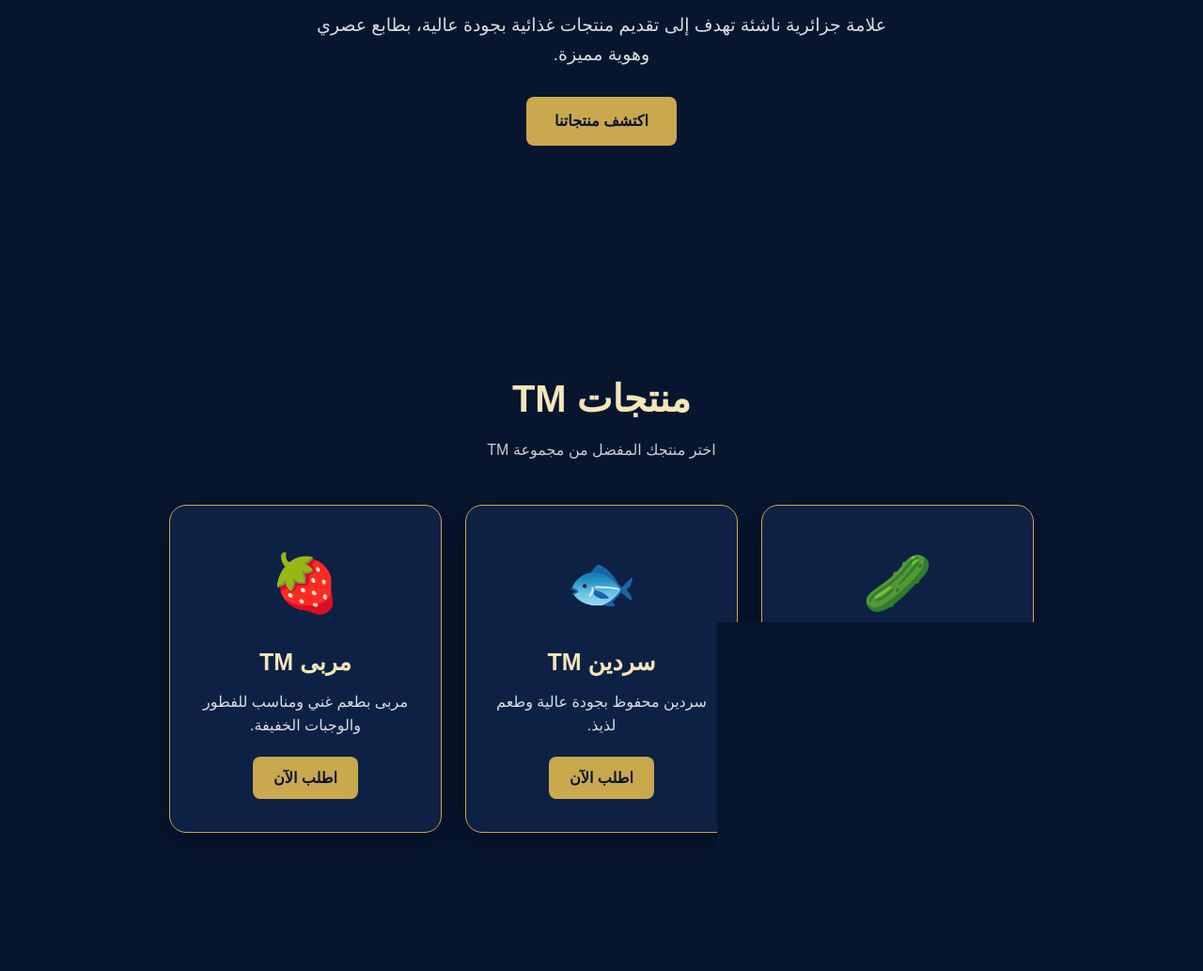
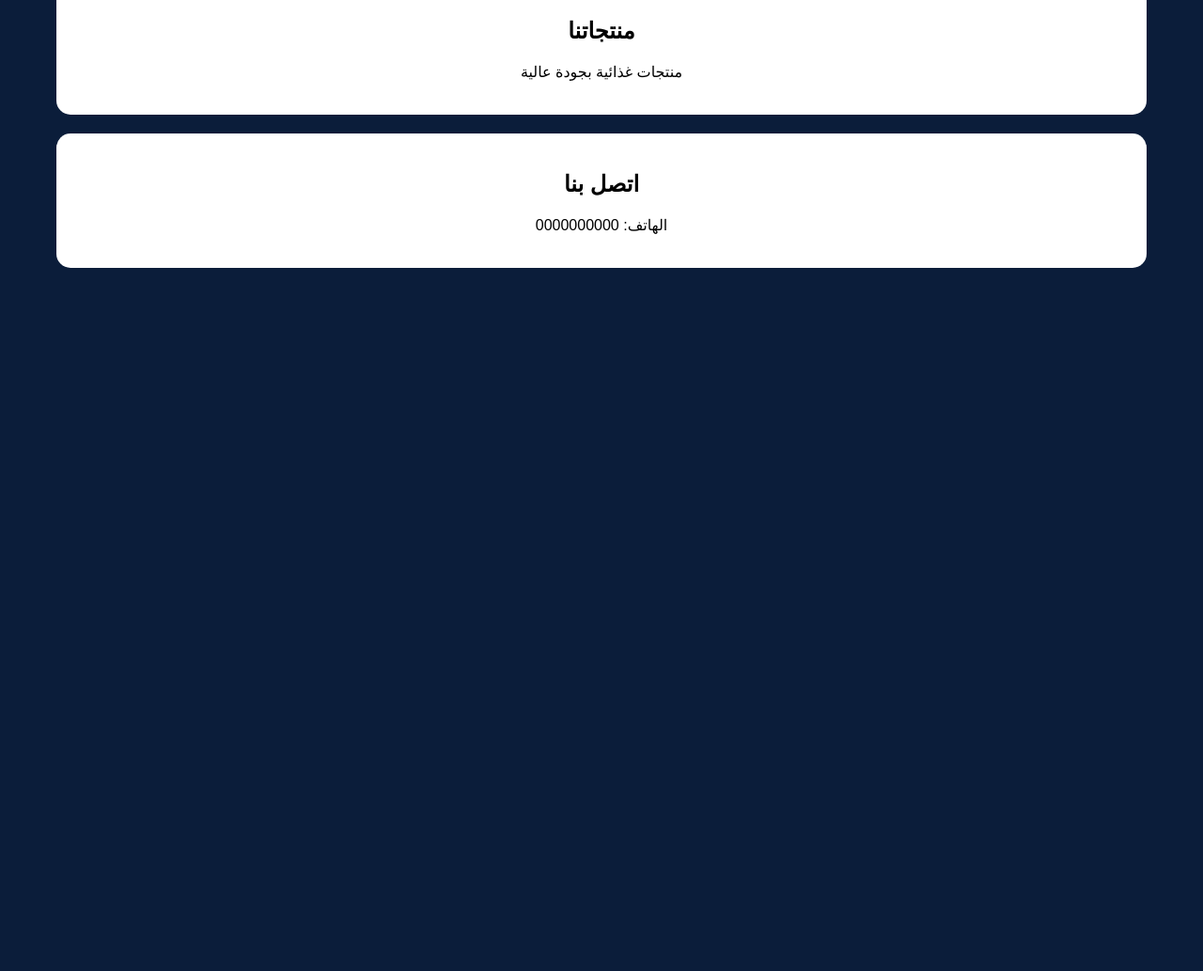
Before and after one commit to mohamedteggarr-bit/Tm_website, a plain HTML site: page index.html in a window 1280 px wide. Shown: the part 355-1388 px from the top of the page at 94% size. After the commit the page ends 800 px from the top, so only its background shows below. Drawn offline with Linux system fonts and the light colour scheme.

Commit message:
Update index.html

```diff
--- a/index.html
+++ b/index.html
@@ -1,198 +1,39 @@
 <!DOCTYPE html>
-<html lang="ar" dir="rtl">
+<html lang="ar">
 <head>
 <meta charset="UTF-8">
 <meta name="viewport" content="width=device-width, initial-scale=1.0">
-  <title>TM | منتجات غذائية</title>
+<title>TM Company</title>
 
 <style>
-    * {
-      box-sizing: border-box;
-      margin: 0;
-      padding: 0;
+body{
+    margin:0;
+    background:#0b1d3a;
+    color:white;
+    font-family:Arial;
+    text-align:center;
 }
 
-    body {
-      font-family: Arial, sans-serif;
-      background: #07152f;
-      color: #f5e6b8;
-      line-height: 1.6;
+header{
+    padding:50px;
 }
 
-    header {
-      padding: 25px 8%;
-      display: flex;
-      justify-content: space-between;
-      align-items: center;
-      background: #061126;
-      border-bottom: 1px solid #c9a84e;
+.logo{
+    font-size:50px;
+    color:#d4af37;
+    font-weight:bold;
 }
 
-    .logo {
-      font-size: 35px;
-      font-weight: bold;
-      color: #f5e6b8;
-      letter-spacing: 4px;
+section{
+    padding:40px;
 }
 
-    nav a {
-      color: #f5e6b8;
-      text-decoration: none;
-      margin: 0 12px;
-      font-weight: bold;
-    }
-
-    nav a:hover {
-      color: #c9a84e;
-    }
-
-    .hero {
-      min-height: 70vh;
-      display: flex;
-      justify-content: center;
-      align-items: center;
-      text-align: center;
-      padding: 60px 20px;
-      background: linear-gradient(
-        rgba(7, 21, 47, .92),
-        rgba(7, 21, 47, .98)
-      );
-    }
-
-    .hero h1 {
-      font-size: 55px;
-      margin-bottom: 15px;
-    }
-
-    .hero h1 span {
-      color: #c9a84e;
-    }
-
-    .hero p {
-      max-width: 650px;
-      margin: auto;
-      color: #ddd;
-      font-size: 19px;
-    }
-
-    .hero-button {
-      display: inline-block;
-      margin-top: 30px;
-      padding: 13px 30px;
-      background: #c9a84e;
-      color: #07152f;
-      text-decoration: none;
-      border-radius: 8px;
-      font-weight: bold;
-    }
-
-    .products {
-      padding: 80px 20px;
-      text-align: center;
-    }
-
-    .products h2 {
-      font-size: 40px;
-      margin-bottom: 10px;
-    }
-
-    .section-text {
-      color: #ccc;
-      margin-bottom: 45px;
-    }
-
-    .products-container {
-      display: flex;
-      justify-content: center;
-      gap: 25px;
-      flex-wrap: wrap;
-      max-width: 1100px;
-      margin: auto;
-    }
-
-    .product-card {
-      width: 290px;
-      padding: 35px 25px;
-      background: #0d2145;
-      border: 1px solid #c9a84e;
-      border-radius: 18px;
-      box-shadow: 0 10px 30px rgba(0,0,0,.3);
-      transition: transform .3s;
-    }
-
-    .product-card:hover {
-      transform: translateY(-8px);
-    }
-
-    .product-icon {
-      font-size: 60px;
-      margin-bottom: 15px;
-    }
-
-    .product-card h3 {
-      font-size: 25px;
-      margin-bottom: 10px;
-      color: #f5e6b8;
-    }
-
-    .product-card p {
-      color: #ddd;
-      margin-bottom: 20px;
-    }
-
-    .product-button {
-      display: inline-block;
-      padding: 10px 22px;
-      background: #c9a84e;
-      color: #07152f;
-      text-decoration: none;
-      border-radius: 8px;
-      font-weight: bold;
-    }
-
-    .about {
-      padding: 70px 20px;
-      text-align: center;
-      background: #061126;
-    }
-
-    .about h2 {
-      font-size: 35px;
-      margin-bottom: 20px;
-    }
-
-    .about p {
-      max-width: 700px;
-      margin: auto;
-      color: #ddd;
-    }
-
-    footer {
-      text-align: center;
-      padding: 25px;
-      background: #040b1b;
-      color: #aaa;
-      border-top: 1px solid #c9a84e;
-    }
-
-    @media (max-width: 700px) {
-      header {
-        flex-direction: column;
-        gap: 15px;
-      }
-
-      .hero h1 {
-        font-size: 40px;
-      }
-
-      nav a {
-        margin: 0 5px;
-        font-size: 14px;
-      }
-
-      .product-card {
-        width: 90%;
-      }
+.card{
+    background:white;
+    color:black;
+    margin:20px;
+    padding:20px;
+    border-radius:15px;
 }
 </style>
 </head>
@@ -201,100 +42,21 @@
 
 <header>
     <div class="logo">TM</div>
-
-    <nav>
-      <a href="#home">الرئيسية</a>
-      <a href="#products">المنتجات</a>
-      <a href="#about">من نحن</a>
-    </nav>
+    <h1>شركة TM</h1>
+    <p>مخللات - سردين - مربى</p>
 </header>
 
-  <section class="hero" id="home">
-    <div>
-      <h1>مرحباً بكم في <span>TM</span></h1>
+<section>
+    <div class="card">
+        <h2>منتجاتنا</h2>
+        <p>منتجات غذائية بجودة عالية</p>
+    </div>
 
-      <p>
-        علامة جزائرية ناشئة تهدف إلى تقديم منتجات غذائية
-        بجودة عالية، بطابع عصري وهوية مميزة.
-      </p>
-
-      <a href="#products" class="hero-button">
-        اكتشف منتجاتنا
-      </a>
+    <div class="card">
+        <h2>اتصل بنا</h2>
+        <p>الهاتف: 0000000000</p>
     </div>
 </section>
 
-  <section class="products" id="products">
-
-    <h2>منتجات TM</h2>
-
-    <p class="section-text">
-      اختر منتجك المفضل من مجموعة TM
-    </p>
-
-    <div class="products-container">
-
-      <div class="product-card">
-        <div class="product-icon">🥒</div>
-
-        <h3>مخلل TM</h3>
-
-        <p>
-          مخللات محضرة بعناية بطعم مميز وجودة عالية.
-        </p>
-
-        <a href="#" class="product-button">
-          اطلب الآن
-        </a>
-      </div>
-
-      <div class="product-card">
-        <div class="product-icon">🐟</div>
-
-        <h3>سردين TM</h3>
-
-        <p>
-          سردين محفوظ بجودة عالية وطعم لذيذ.
-        </p>
-
-        <a href="#" class="product-button">
-          اطلب الآن
-        </a>
-      </div>
-
-      <div class="product-card">
-        <div class="product-icon">🍓</div>
-
-        <h3>مربى TM</h3>
-
-        <p>
-          مربى بطعم غني ومناسب للفطور والوجبات الخفيفة.
-        </p>
-
-        <a href="#" class="product-button">
-          اطلب الآن
-        </a>
-      </div>
-
-    </div>
-  </section>
-
-  <section class="about" id="about">
-
-    <h2>عن TM</h2>
-
-    <p>
-      TM مشروع غذائي جزائري طموح، بدأ بفكرة بسيطة
-      ويهدف إلى تطوير مجموعة متنوعة من المنتجات
-      التي يحتاجها السوق، مع التركيز على الجودة
-      والهوية المميزة.
-    </p>
-
-  </section>
-
-  <footer>
-    © 2026 TM — جميع الحقوق محفوظة
-  </footer>
-
 </body>
 </html>
```
Lines whose indentation alone changed are shown as unchanged.
